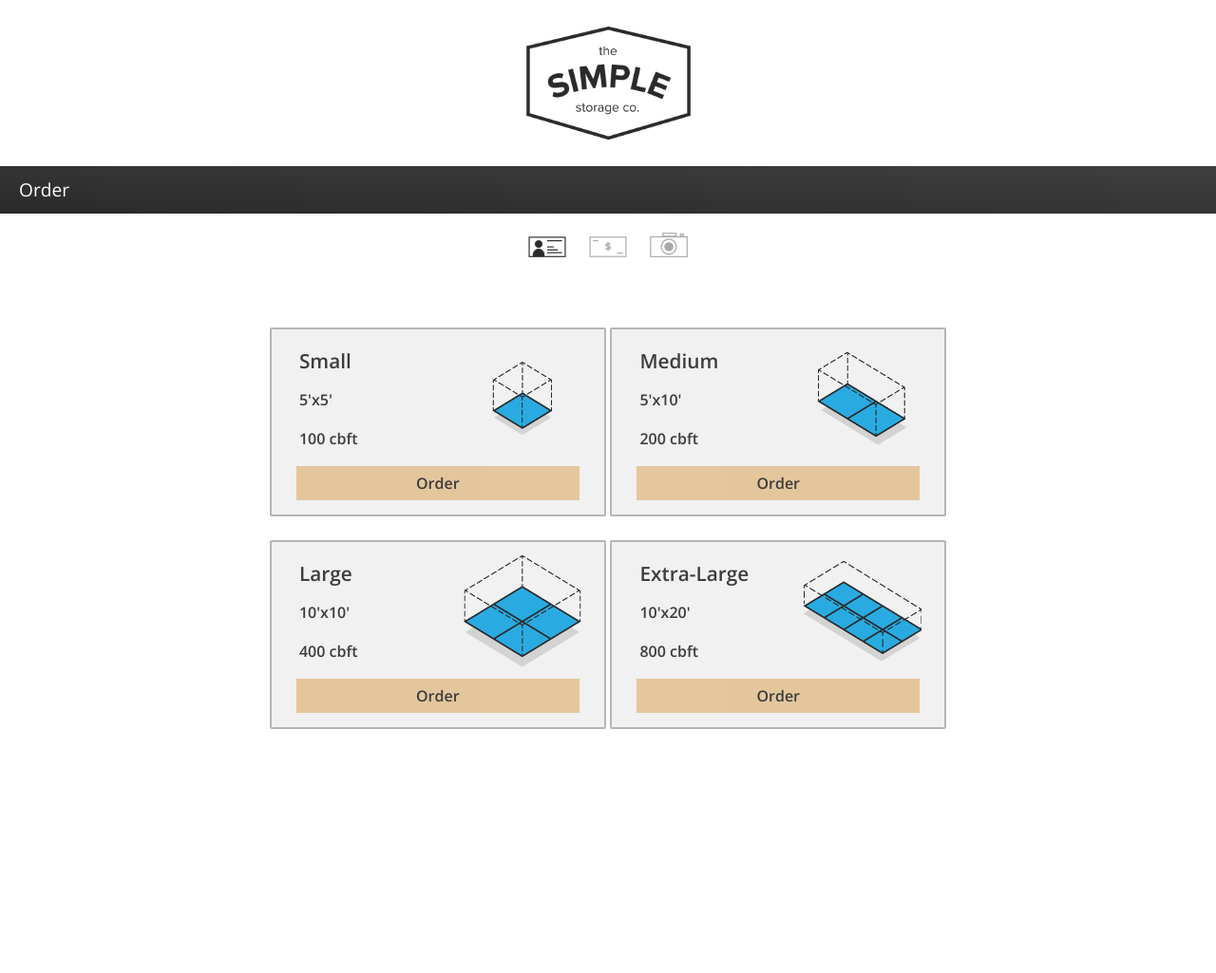
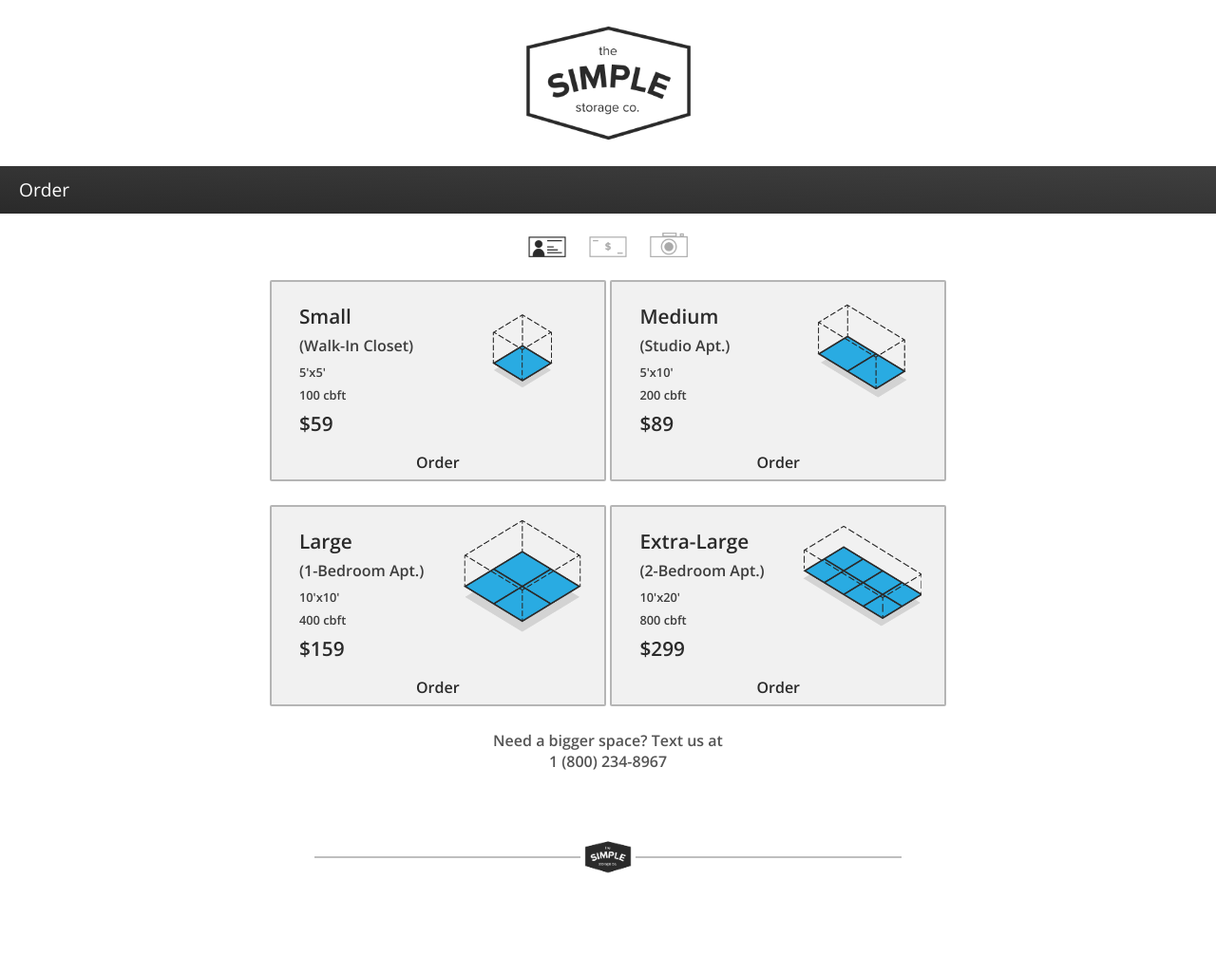
Before and after one commit to hemingto/simplestorageco, a CodeIgniter app: page /database/index.php/adduser/order in a window 1280 px wide. Shown: the whole page at 95% size. Run offline with CodeIgniter, Linux system fonts and the light colour scheme.

Commit message:
addorder update

```diff
--- a/application/config/routes.php
+++ b/application/config/routes.php
@@ -53,6 +53,7 @@ $route['default_controller'] = 'home';
 $route['add'] = 'adduser';
 $route['addcard'] = "adduser/card";
 $route['addorder'] = "adduser/order";
-$route['add/process'] = 'adduser/process';
+$route['processorder'] ="adduser/orderprocess";
+$route['process'] = 'adduser/process';
 $route['404_override'] = '';
 $route['translate_uri_dashes'] = FALSE;
--- a/application/controllers/adduser.php
+++ b/application/controllers/adduser.php
@@ -1,7 +1,7 @@
 <?php
 defined('BASEPATH') OR exit('No direct script access allowed');
 
-class AddUser extends CI_Controller {
+class adduser extends CI_Controller {
 
 	public function index()
 	{
@@ -60,4 +60,14 @@ class AddUser extends CI_Controller {
 	public function order() {
 		$this->load->view('order_form');
 	}
+
+	public function orderprocess() {
+			$user_order = array(
+				'order_description' => $this->input->post('order_description'),
+				'square_feet' => $this->input->post('square_feet'),
+				'cubic_feet' => $this->input->post('cubic_feet'),
+				'price' => $this->input->post('price')
+				);
+			var_dump($user_order);
+		}
 }
--- a/application/views/order_form.php
+++ b/application/views/order_form.php
@@ -27,44 +27,60 @@
 
 	<div class="small_container">
 
-		<form class="inline" action="/adduser/process" method="post">
+		<form class="inline" action="processorder" method="post">
 			<div class="inline half top">
-				<input type='text' name='order_description' value="Small" class="order_des" disabled>
-				<input type='text' name='square_feet' value="5'x5'" class="" disabled>
-				<input type='text' name='cubic_feet' value="100 cbft" class="" disabled>
+				<input type='text' name='order_description' value="Small" class="order_des" readonly>
+				<p class="order_context">(Walk-In Closet)</p>
+				<input type='text' name='square_feet' value="5'x5'" class="small_font small_input" readonly>
+				<input type='text' name='cubic_feet' value="100 cbft" class="small_font small_input" readonly>
+				<div class="left">
+					<p class="inline dollar_sign">$</p><input type='text' name='price' value="59" class="price inline" readonly>
+				</div>
 			</div>
 			<input type='text' name='form_id' value="small_form" class="" hidden>
 			<img src="assets/img/small_box.png" class="box">
 			<input type="submit" value="Order" class="submit_button">
 		</form>
 
-		<form class="inline" action="/adduser/process" method="post">
+		<form class="inline" action="processorder" method="post">
 			<div class="inline half top">
-				<input type='text' name='order_description' value="Medium" class="order_des" disabled>
-				<input type='text' name='square_feet' value="5'x10'" class="" disabled>
-				<input type='text' name='cubic_feet' value="200 cbft" class="" disabled>
+				<input type='text' name='order_description' value="Medium" class="order_des" readonly>
+				<p class="order_context">(Studio Apt.)</p>
+				<input type='text' name='square_feet' value="5'x10'" class="small_font small_input" readonly>
+				<input type='text' name='cubic_feet' value="200 cbft" class="small_font small_input" readonly>
+				<div class="left">
+					<p class="inline dollar_sign">$</p><input type='text' name='price' value="89" class="price inline" readonly>
+				</div>
 			</div>
 			<input type='text' name='form_id' value="medium_form" class="" hidden>
 			<img src="assets/img/medium_box.png" class="box">
 			<input type="submit" value="Order" class="submit_button">
 		</form>
 
-		<form class="inline" action="/adduser/process" method="post">
+		<form class="inline" action="processorder" method="post">
 			<div class="inline half top">
-				<input type='text' name='order_description' value="Large" class="order_des" disabled>
-				<input type='text' name='square_feet' value="10'x10'" class="" disabled>
-				<input type='text' name='cubic_feet' value="400 cbft" class="" disabled>
+				<input type='text' name='order_description' value="Large" class="order_des" readonly>
+				<p class="order_context">(1-Bedroom Apt.)</p>
+				<input type='text' name='square_feet' value="10'x10'" class="small_font small_input" readonly>
+				<input type='text' name='cubic_feet' value="400 cbft" class="small_font small_input" readonly>
+				<div class="left">
+					<p class="inline dollar_sign">$</p><input type='text' name='price' value="159" class="price inline" readonly>
+				</div>
 			</div>
 			<input type='text' name='form_id' value="large_form" class="" hidden>
 			<img src="assets/img/large_box.png" class="box">
 			<input type="submit" value="Order" class="submit_button">
 		</form>
 
-		<form class="inline" action="/adduser/process" method="post">
+		<form class="inline" action="processorder" method="post">
 			<div class="inline half top">
-				<input type='text' name='order_description' value="Extra-Large" class="order_des" disabled>
-				<input type='text' name='square_feet' value="10'x20'" class="" disabled>
-				<input type='text' name='cubic_feet' value="800 cbft" class="" disabled>
+				<input type='text' name='order_description' value="Extra-Large" class="order_des" readonly>
+				<p class="order_context">(2-Bedroom Apt.)</p>
+				<input type='text' name='square_feet' value="10'x20'" class="small_font small_input" readonly>
+				<input type='text' name='cubic_feet' value="800 cbft" class="small_font small_input" readonly>
+				<div class="left">
+					<p class="inline dollar_sign">$</p><input type='text' name='price' value="299" class="price inline" readonly>
+				</div>
 			</div>
 			<input type='text' name='form_id' value="100 cbft" class="" hidden>
 			<img src="assets/img/extralarge_box.png" class="box">
@@ -73,6 +89,17 @@
 
 	</div>
 
+	<div class="small_container no_margin">
+		<p class="bigger_order">Need a bigger space? Text us at</p>
+		<p class="bigger_order">1 (800) 234-8967</p>
+	</div>
+
+	<div class="small_container">
+		<div class="line"></div>
+		<img src="assets/img/ss_logo_black.png" alt="logo" id="logo_black">
+		<div class="line"></div>
+	</div>
+
 </div>
 
 </body>
--- a/application/views/user_form.php
+++ b/application/views/user_form.php
@@ -32,11 +32,11 @@
 	</div>
 
 	<div class="small_container">
-		<form action='/add/process' method='post'>
+		<form action='process' method='post'>
 			<input type='text' name='email' placeholder="Email">
 			<input type='password' name='password' placeholder="Password">
 			<input type='password' name='confirm_password' placeholder="Confirm Password">
-			<p>Remember your login info so you can access your storage items online</p>
+			<p class="reminder">Remember your login info so you can access your storage items online</p>
 			<input type='text' name='first_name' placeholder="First Name">
 			<input type='text' name='last_name' placeholder="Last Name">
 			<input type='tel' name='phone_number' placeholder="Phone Number">
--- a/assets/css/add_customer.css
+++ b/assets/css/add_customer.css
@@ -49,12 +49,10 @@ input {
 
 input:focus {
 	box-shadow: 0 0 5px rgba(81, 203, 238, 1);
-  	padding: 3px 0px 3px 3px;
-  	margin: 5px 1px 3px 0px;
   	border: 1px solid rgba(81, 203, 238, 1);
 }
 
-.small_container p {
+.reminder {
 	font-size: .8em;
 	margin-bottom:25px;
 }
@@ -65,10 +63,6 @@ h2 {
 
 .inline {
 	display: inline-block;
-}
-
-.small_icon_div {
-	margin-bottom: -25px;
 }
 
 .block {
@@ -92,6 +86,7 @@ form {
 	border: none;
 	font-weight: 600;
 	cursor: pointer;
+	opacity: 1;
 
 }
 
--- a/assets/css/add_order.css
+++ b/assets/css/add_order.css
@@ -1,25 +1,65 @@
-input:disabled {
+input:read-only {
 	background-color: #f1f1f1;
 	border:none;
 	outline:none;
 	width:none;
 }
 
+input:-moz-read-only {
+	background-color: #f1f1f1;
+	border:none;
+	outline:none;
+	width:none;
+}
+
+input:read-only:focus {
+	box-shadow: none;
+  	border: none;
+}
+
 form {
 	margin-bottom:25px;
-	padding:10px 0px;
+	padding:10px 0px 0px 0px;
 	background-color:#f1f1f1;
 	border:2px solid rgba(42,42,42,0.3);
 	border-radius:2px;
 }
 
 .submit_button {
-	width:85%;
-	background-color: #e3c294;
+	width:100%;
+	background-color: rgba(42,42,42,0.3);
+	margin:0px;
+
+}
+
+.order_des, .price, .dollar_sign {
+	font-size: 1.3em;
+	opacity:1;
+}
+
+.price {
+	margin-top:0px;
+	width:100px;
+	padding-left:0px;
 }
 
 .order_des {
-	font-size: 1.3em;
+	margin-bottom: 0px;
+	padding-bottom: 0px;
+
+}
+
+.dollar_sign {
+	margin:0px;
+}
+
+.small_font {
+	font-size:.8em;
+}
+
+.small_input {
+	margin:0px;
+	height:24px;
 }
 
 .top {
@@ -32,6 +72,26 @@ form {
 }
 
 .small_container {
-	margin-top:75px;
 	max-width: 800px
 }
+
+.order_context {
+	margin:0px;
+	padding:5px;
+	text-align: left;
+	opacity:.9;
+}
+
+.bigger_order {
+	opacity:.8;
+	margin:0px;
+}
+
+.no_margin {
+	margin-top: 0px;
+}
+
+.left {
+	float: left;
+	padding-left:5px;
+}
--- a/assets/css/homepage.css
+++ b/assets/css/homepage.css
@@ -29,7 +29,7 @@ h1 {
 
 .small_container {
 	width:85%;
-	margin:25px auto 0px auto;
+	margin:5% auto 0px auto;
 	text-align: center;
 }
 
@@ -108,3 +108,7 @@ h1 {
 	left:2;
 	outline: none;
 }
+
+.small_icon_div {
+	margin-bottom: -5%;
+}
```
